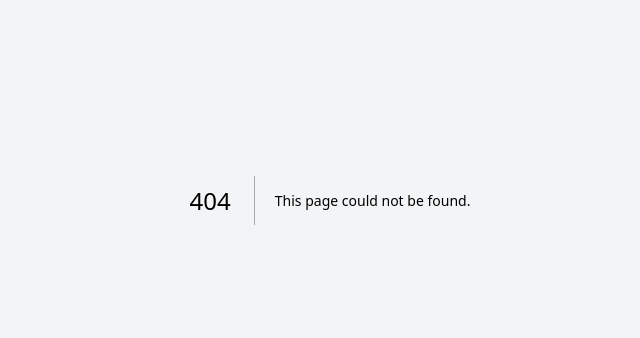
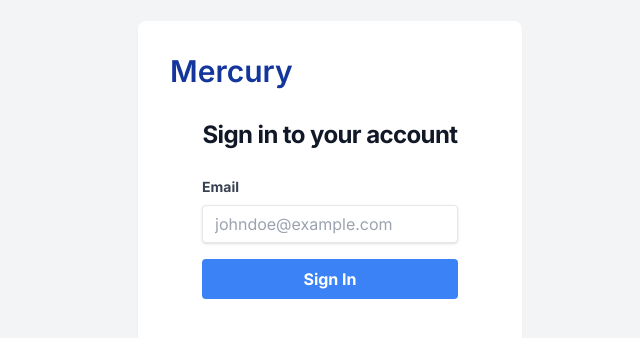
Before and after one commit to Saad135/mercury-sdlc, a Next.js app: page /signin in a window 1280 px wide. Before the commit this address had no page. Shown: the part 200-538 px from the top of the page, without its empty margins (310-950 px from the left). Built offline with nearby package versions, Linux system fonts and the light colour scheme; no server answers.

Commit message:
Add auth pages

```diff
--- /dev/null
+++ b/src/app/(auth)/signin/page.js
@@ -0,0 +1,81 @@
+"use client";
+import { redirect } from "next/navigation";
+import { signIn, useSession } from "next-auth/react";
+import { useRef, useState } from "react";
+
+export default function SignInPage() {
+  const { status } = useSession();
+  if (status === "authenticated") {
+    redirect("/");
+  }
+
+  return (
+    <>
+      <h2 className="mt-6 text-center text-2xl font-bold leading-9 tracking-tight text-gray-900">
+        Sign in to your account
+      </h2>
+
+      {/* Signin form */}
+      <EmailLoginForm />
+    </>
+  );
+}
+
+function EmailLoginForm() {
+  // Email input ref
+  const emailInputRef = useRef();
+
+  // button ref
+  const buttonRef = useRef();
+
+  // Button text state
+  const [buttonText, setButtonText] = useState("Sign In");
+
+  // On submit handler
+  const onSubmitHandler = (e) => {
+    e.preventDefault();
+    // Perform signin
+    console.log("emailinputval", emailInputRef.current?.value);
+    signIn("email", { email: emailInputRef.current?.value, callbackUrl: "/" });
+
+    // Disable buttton and set button text to loading
+    buttonRef.current.disabled = true;
+    setButtonText("Loading...");
+  };
+  return (
+    <>
+      <div className="w-full max-w-xs">
+        <form
+          onSubmit={onSubmitHandler}
+          className="mb-4 rounded bg-white px-8 pb-8 pt-6"
+        >
+          <div className="mb-4">
+            <label
+              className="mb-2 block text-sm font-bold text-gray-700"
+              htmlFor="username"
+            >
+              Email
+            </label>
+            <input
+              ref={emailInputRef}
+              className="w-full appearance-none rounded border px-3 py-2 leading-tight text-gray-700 shadow focus:shadow-primary focus:outline-none"
+              id="email"
+              type="email"
+              placeholder="johndoe@example.com"
+            />
+          </div>
+
+          <div className="flex items-center justify-center">
+            <button
+              ref={buttonRef}
+              className="w-full rounded bg-blue-500 px-4 py-2 font-bold text-white hover:bg-blue-700 focus:shadow-primary focus:outline-none"
+              type="submit"
+            >
+              {buttonText}
+            </button>
+          </div>
+        </form>
+      </div>
+    </>
+  );
+}
--- /dev/null
+++ b/src/app/(auth)/signout/page.js
@@ -0,0 +1,29 @@
+"use client";
+import { redirect, useRouter } from "next/navigation";
+import { useSession } from "next-auth/react";
+import { useEffect } from "react";
+
+export default function SignOutPage() {
+  const { data: session, status } = useSession();
+  const router = useRouter();
+
+  if (status === "authenticated") {
+    redirect("/");
+  }
+
+  useEffect(() => {
+    const timer = setTimeout(() => {
+      router.push("/signin");
+    }, 3000);
+    return () => clearTimeout(timer);
+    // eslint-disable-next-line react-hooks/exhaustive-deps
+  }, []);
+
+  return (
+    <>
+      <h2 className="mt-6 text-center text-2xl font-bold leading-9 tracking-tight text-gray-900">
+        You have been signed out!
+      </h2>
+    </>
+  );
+}
--- /dev/null
+++ b/src/app/(auth)/template.js
@@ -0,0 +1,20 @@
+import HomeLogo from "@/components/home/home-logo";
+
+export default function Template({ children }) {
+  return (
+    <div className="flex h-screen flex-col justify-around overflow-hidden">
+      <div className="flex justify-around">
+        <div className="rounded-lg bg-white p-8 shadow-sm">
+          <div className="relative mx-auto h-10 w-auto">
+            <HomeLogo />
+          </div>
+          {/* <img
+            src="https://tailwindui.com/img/logos/mark.svg?color=indigo&shade=600"
+            alt="Your Company"
+          /> */}
+          {children}
+        </div>
+      </div>
+    </div>
+  );
+}
--- /dev/null
+++ b/src/app/(auth)/unauthorized/page.js
@@ -0,0 +1,10 @@
+export default function UnAuthorizedPage() {
+  return (
+    <>
+      <h2 className="mt-6 text-center text-2xl font-bold leading-9 tracking-tight text-red-800">
+        You are not authorized!
+      </h2>
+      <p>Please contact a administrator.</p>
+    </>
+  );
+}
```
